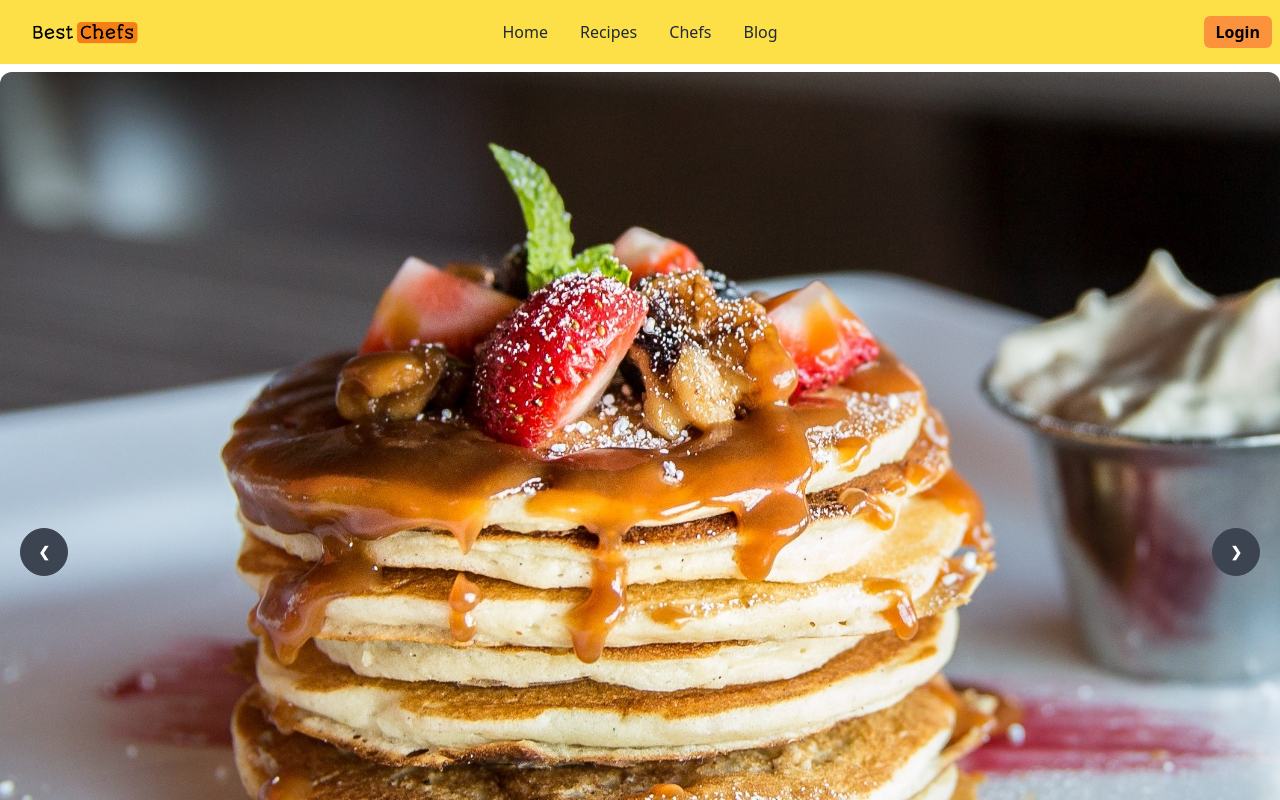
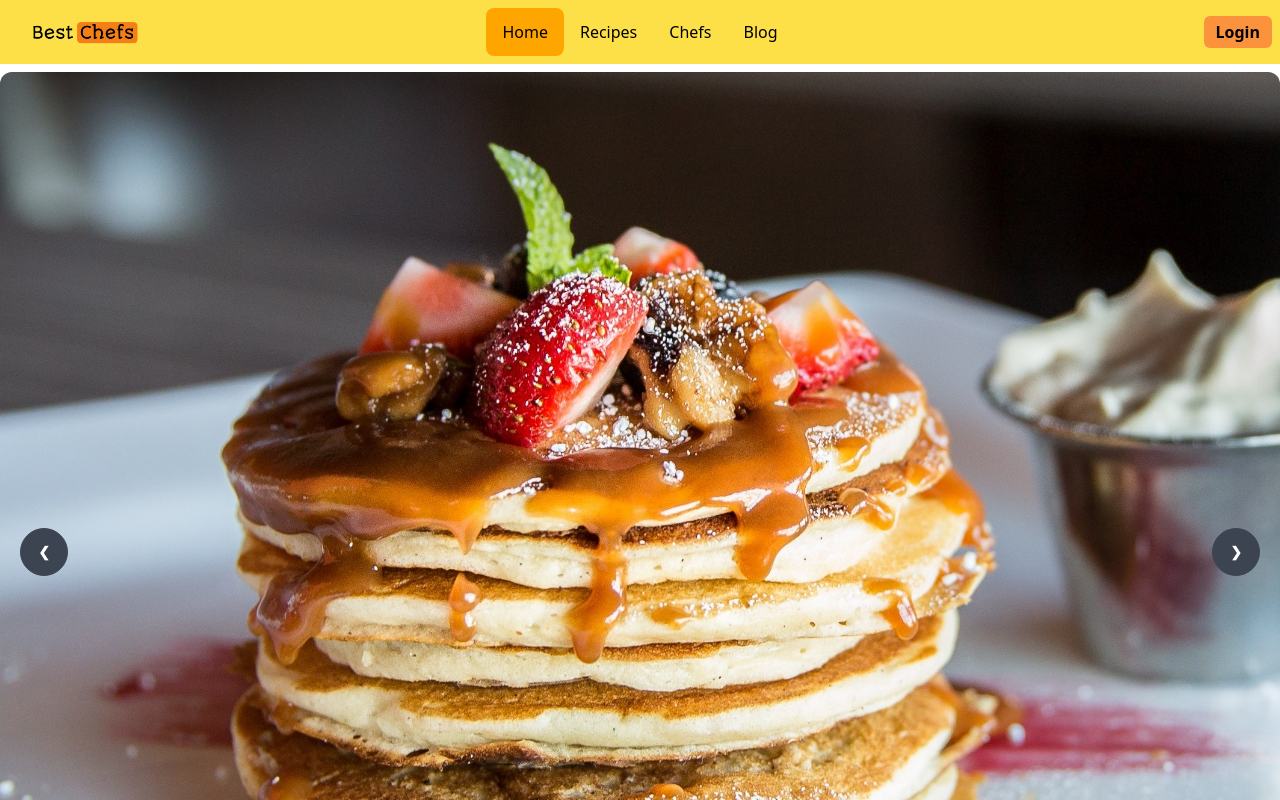
Before and after one commit to mthtitumir/best-chefs-client, a React (Vite) app: page / in a window 1280 px wide. Shown: the top 800 px of the page. Built offline with nearby package versions, Linux system fonts and the light colour scheme; no server answers; grey boxes are pictures that could not be loaded.

Commit message:
error page completed

```diff
--- a/package.json
+++ b/package.json
@@ -19,6 +19,7 @@
     "react-icons": "^4.8.0",
     "react-lazy-load": "^4.0.1",
     "react-router-dom": "^6.11.0",
+    "react-to-pdf": "^0.0.14",
     "react-toastify": "^9.1.2",
     "sort-by": "^1.2.0",
     "swiper": "^9.2.4"
--- a/src/layouts/BlogLayout.jsx
+++ b/src/layouts/BlogLayout.jsx
@@ -3,20 +3,29 @@ import NavBar from '../pages/Shared/Headeer/NavBar/NavBar';
 import Footer from '../pages/Shared/Footer/Footer';
 import Blog from '../pages/Blog/Blog';
 import { useLoaderData } from 'react-router-dom';
+import Pdf from "react-to-pdf";
 
+
+const ref = React.createRef();
 const BlogLayout = () => {
     const blogs = useLoaderData();
     return (
-        <div>
-            <NavBar></NavBar>
+        <div ref={ref}>
             <div className='container mx-auto'>
-                {
-                    blogs.map(blog => <Blog
-                        key={blog.id}
-                        blog={blog}></Blog>)
-                }
+                <div className='text-right'>
+                    <Pdf targetRef={ref} filename="recipe_blogs.pdf" x={1} y={1} scale={.5}>
+                        {({ toPdf }) => <button onClick={toPdf} className='mt-3 font-semibold px-3 py-1 bg-orange-500 rounded-md'>Download This Page</button>}
+                    </Pdf>
+                    <h2 className='mt-8 text-3xl font-semibold text-center'>Important Blogs</h2>
+                </div>
+                <div>
+                    {
+                        blogs.map(blog => <Blog
+                            key={blog.id}
+                            blog={blog}></Blog>)
+                    }
+                </div>
             </div>
-            <Footer></Footer>
         </div>
     );
 };
--- a/src/layouts/Main.jsx
+++ b/src/layouts/Main.jsx
@@ -1,20 +1,15 @@
 import React from 'react';
 import Footer from '../pages/Shared/Footer/Footer';
 import NavBar from '../pages/Shared/Headeer/NavBar/NavBar';
-import Banner from '../pages/Shared/Headeer/Banner/Banner';
-import Chefs from '../pages/Home/Chefs/Chefs';
-import Foods from '../pages/Home/BestFoods/Foods';
-import FoodCategories from '../pages/Home/FoodCategories/FoodCategories';
+import { Outlet } from 'react-router-dom';
+
 
 
 const Main = () => {
     return (
         <div>
             <NavBar></NavBar>
-            <Banner></Banner>
-            <Chefs></Chefs>
-            <Foods></Foods>
-            <FoodCategories></FoodCategories>
+            <Outlet></Outlet>
             <Footer></Footer>
         </div>
     );
--- /dev/null
+++ b/src/pages/Home/Chefs/AllChefs.jsx
@@ -0,0 +1,11 @@
+import React from 'react';
+
+const AllChefs = () => {
+    return (
+        <div>
+            All Chefs heree
+        </div>
+    );
+};
+
+export default AllChefs;
--- /dev/null
+++ b/src/pages/Home/Home/Home.jsx
@@ -0,0 +1,20 @@
+import React from 'react';
+import Banner from '../../Shared/Headeer/Banner/Banner';
+import Chefs from '../Chefs/Chefs';
+import Foods from '../BestFoods/Foods';
+import FoodCategories from '../FoodCategories/FoodCategories';
+
+const Home = () => {
+    return (
+        <div>
+
+
+            <Banner></Banner>
+            <Chefs></Chefs>
+            <Foods></Foods>
+            <FoodCategories></FoodCategories>
+        </div>
+    );
+};
+
+export default Home;
--- /dev/null
+++ b/src/pages/Recipes/AllRecipes/AllRecipes.jsx
@@ -0,0 +1,11 @@
+import React from 'react';
+
+const AllRecipes = () => {
+    return (
+        <div>
+            All Recipes here
+        </div>
+    );
+};
+
+export default AllRecipes;
--- a/src/pages/Recipes/ChefsRecipes/ChefRecipes.jsx
+++ b/src/pages/Recipes/ChefsRecipes/ChefRecipes.jsx
@@ -18,7 +18,7 @@ const ChefRecipes = () => {
     const chefRecipes = recipes.filter(recipe => recipe.category===id);
     console.log(chefRecipes);
     return (
-        <div className='container mx-auto'>
+        <div className='container mx-auto my-5'>
             <ChefProfileDetails chef={chef}></ChefProfileDetails>
             <Recipes chefRecipes={chefRecipes}></Recipes>
         </div>
--- /dev/null
+++ b/src/pages/Shared/ErrorPage/ErrorPage.jsx
@@ -0,0 +1,22 @@
+import React from 'react';
+import NavBar from '../Headeer/NavBar/NavBar';
+import Footer from '../Footer/Footer';
+import { Link } from 'react-router-dom';
+
+const ErrorPage = () => {
+    return (
+        <div className='container mx-auto'>
+            <NavBar></NavBar>
+            <div className='relative'>
+                <img className='w-full' src="https://mediaproxy.salon.com/width/1200/https://media.salon.com/2022/10/fork_knife_and_empty_plate_1427236818.jpg" alt="" />
+                <div className='absolute mx-auto text-center inset-x-0 top-1/3 w-1/4 bg-red-00 p-3 border shadow-xl rounded-lg'>
+                    <h1 className='text-white mb-3 font-semibold text-3xl'>No Food For You Here</h1>
+                    <Link to='/' className="px-3 py-2  rounded-md font-semibold text-orange-600 bg-white">Back to Main Website?</Link>
+                </div>
+            </div>
+            <Footer></Footer>
+        </div>
+    );
+};
+
+export default ErrorPage;
--- a/src/pages/Shared/Headeer/NavBar/NavBar.jsx
+++ b/src/pages/Shared/Headeer/NavBar/NavBar.jsx
@@ -1,6 +1,6 @@
 import React, { useContext } from 'react';
 import logo from '../../../../assets/logo-bc.png'
-import { Link } from 'react-router-dom';
+import { NavLink, Link } from 'react-router-dom';
 import { AuthContext } from '../../../../provider/AuthProvider';
 
 const NavBar = () => {
@@ -10,18 +10,25 @@ const NavBar = () => {
             .then()
             .catch(error => console.log(error));
     }
+    const navLinkStyles = ({ isActive, isPending }) => {
+        return {
+          fontWeight: isActive ? "semibold" : "",
+          color: isPending ? "red" : "black",
+          backgroundColor: isActive ? 'orange': '',
+        };
+      }
     return (
-        <div className="navbar bg-yellow-300 container mx-auto">
+        <div className=" navbar bg-yellow-300 container mx-auto">
             <div className="navbar-start">
                 <div className="dropdown">
                     <label tabIndex={0} className="btn btn-ghost lg:hidden">
                         <svg xmlns="http://www.w3.org/2000/svg" className="h-5 w-5" fill="none" viewBox="0 0 24 24" stroke="currentColor"><path strokeLinecap="round" strokeLinejoin="round" strokeWidth="2" d="M4 6h16M4 12h8m-8 6h16" /></svg>
                     </label>
                     <ul tabIndex={0} className="menu menu-compact dropdown-content mt-3 p-2 shadow bg-base-100 rounded-box w-52">
-                        <li><Link to='/'>Home</Link></li>
-                        <li><Link>Recipes</Link></li>
-                        <li><Link>Chefs</Link></li>
-                        <li><Link to='/blog'>Blog</Link></li>
+                        <li><NavLink style={navLinkStyles} to='/'>Home</NavLink></li>
+                        <li><NavLink style={navLinkStyles} to='/all-recipes'>Recipes</NavLink></li>
+                        <li><NavLink style={navLinkStyles} to='/all-chefs'>Chefs</NavLink></li>
+                        <li><NavLink style={navLinkStyles} to='/blogs'>Blog</NavLink></li>
 
                     </ul>
                 </div>
@@ -29,10 +36,10 @@ const NavBar = () => {
             </div>
             <div className="navbar-center hidden lg:flex">
                 <ul className="menu menu-horizontal px-1">
-                    <li><Link to='/'>Home</Link></li>
-                    <li><Link>Recipes</Link></li>
-                    <li><Link>Chefs</Link></li>
-                    <li><Link to='/blog'>Blog</Link></li>
+                    <li><NavLink style={navLinkStyles} to='/'>Home</NavLink></li>
+                    <li><NavLink style={navLinkStyles} to='/all-recipes'>Recipes</NavLink></li>
+                    <li><NavLink style={navLinkStyles} to='/all-chefs'>Chefs</NavLink></li>
+                    <li><NavLink style={navLinkStyles} to='/blogs'>Blog</NavLink></li>
 
                 </ul>
             </div>
--- a/src/routes/Routes.jsx
+++ b/src/routes/Routes.jsx
@@ -8,41 +8,62 @@ import ChefRecipes from "../pages/Recipes/ChefsRecipes/ChefRecipes";
 import PrivateRoot from "./PrivateRoot";
 import BlogLayout from "../layouts/BlogLayout";
 import Blog from "../pages/Blog/Blog";
+import Home from "../pages/Home/Home/Home";
+import AllRecipes from "../pages/Recipes/AllRecipes/AllRecipes";
+import AllChefs from "../pages/Home/Chefs/AllChefs";
+import ErrorPage from "../pages/Shared/ErrorPage/ErrorPage";
 
 const router = createBrowserRouter([
     {
         path: '/',
         element: <Main></Main>,
+        errorElement: <ErrorPage />,
+        children: [
+            {
+                path: '/',
+                element: <Home></Home>,
+            },
+            {
+                path: 'all-recipes',
+                element: <AllRecipes></AllRecipes>
+            },
+            {
+                path: 'all-chefs',
+                element: <AllChefs></AllChefs>
+            },
+            {
+                path: 'blogs',
+                element: <BlogLayout></BlogLayout>,
+                loader: () => fetch('http://localhost:7000/blogs')
+            }
+        ]
     },
     {
         path: '/',
         element: <LoginLayout></LoginLayout>,
+        errorElement: <ErrorPage />,
         children: [
             {
                 path: '/login',
-                element:<Login></Login>,
+                element: <Login></Login>,
             },
             {
                 path: '/register',
-                element:<Register></Register>,
+                element: <Register></Register>,
             }
         ]
     },
     {
         path: '/recipes',
-        element:<RecipesLayout></RecipesLayout>,
+        element: <RecipesLayout></RecipesLayout>,
+        errorElement: <ErrorPage />,
         children: [
             {
                 path: ':id',
                 element: <PrivateRoot><ChefRecipes></ChefRecipes></PrivateRoot>,
-                loader: ({params}) => fetch(`http://localhost:7000/recipes/${params.id}`)
+                loader: ({ params }) => fetch(`http://localhost:7000/recipes/${params.id}`)
             }
         ]
-    },
-    {
-        path: '/blog',
-        element: <BlogLayout></BlogLayout>,
-        loader: () => fetch('http://localhost:7000/blogs')
     }
 ]);
 export default router;
```
Also changed, not shown: 1 other file (tests, documents, lock files or other folders).
